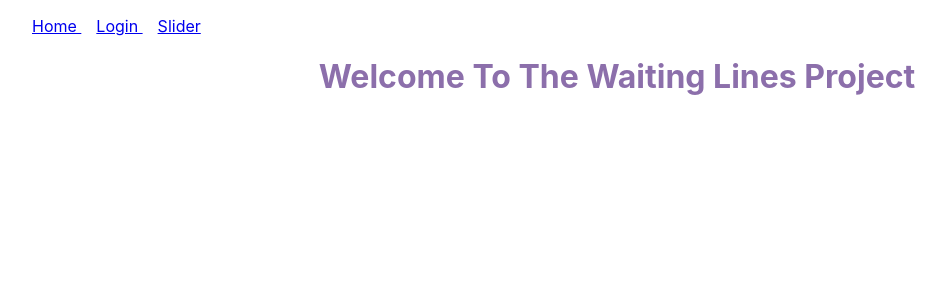
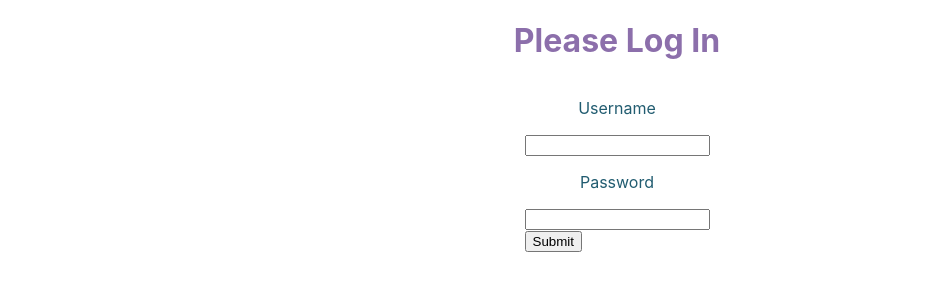
Before and after one commit to irajput/waitinglinesproject, a React (Create React App) app in the folder client/: page / in a window 1280 px wide. Shown: the top 300 px of the page, without its empty margins (23-969 px from the left). Built offline with nearby package versions, Linux system fonts and the light colour scheme.

Commit message:
Updated login front-end

```diff
--- a/client/package.json
+++ b/client/package.json
@@ -11,6 +11,7 @@
     "react-dom": "^17.0.2",
     "react-router-dom": "^6.0.2",
     "react-scripts": "4.0.3",
+    "recharts": "^2.1.6",
     "web-vitals": "^1.1.2"
   },
   "scripts": {
--- a/client/src/App/App.js
+++ b/client/src/App/App.js
@@ -1,57 +1,29 @@
 // client/src/App.js
 import React from "react";
+import { BrowserRouter, Route, Routes } from 'react-router-dom';
+import Dashboard from '../Dashboard.js';
+import Preferences from '../Preferences.js';
+import Login from '../Login/Login';
 import "./App.css";
-import Home from "../Home/Home";
-import Slider from "../Slider/Slider";
-import Login from "../Login/Login";
-import { Routes, Route, Link} from "react-router-dom";
-
-function setToken(userToken) {
-  sessionStorage.setItem('token', JSON.stringify(userToken));
-}
-
-function getToken() {
-  const tokenString = sessionStorage.getItem('token');
-  const userToken = JSON.parse(tokenString);
-  return userToken?.token
-}
-
+import useToken from './useToken';
 
 function App() {
+  const { token, setToken } = useToken();
+
+  if(!token) {
+    return <Login setToken={setToken} />
+  }
+
   return (
-    <div className ="App">
-    <nav>
-        <ul id="navbar">
-          <li>
-            <Link to="/"> Home </Link>
-          </li>
-          <li>
-            <Link to="/login"> Login </Link>
-          </li>
-          <li>
-            <Link to="/slider"> Slider </Link>
-          </li>
-        </ul>
-      </nav>
-
-    <div className = "main" >
-
-    <Routes>
-      <Route exact path="/" element={<Home/>} />
-
-      <Route path="/login" element={<Login/>} />
-
-      <Route path="/slider" element={<Slider/>} />
-
-    </Routes>
-
+    <div className="wrapper">
+      <h1>Application</h1>
+      <BrowserRouter>
+        <Routes>
+          <Route path="/dashboard" element={<Dashboard/>} />
+          <Route path="/preferences" element={<Preferences/>} />
+        </Routes>
+      </BrowserRouter>
     </div>
-
-
-    </div>
-
-
-
   );
 }
 
--- a/client/src/Login/Login.js
+++ b/client/src/Login/Login.js
@@ -1,31 +1,51 @@
 // client/src/Login.js
 
 import React, { useState } from 'react';
-import PropTypes from 'prop-types';
 
 import './Login.css';
 
-async function loginUser(credentials) {
-  return fetch('http://localhost:3000/login', {
+function setToken(userToken) {
+  console.log(JSON.stringify(userToken))
+  sessionStorage.setItem('token', JSON.stringify(userToken));
+}
+
+async function loginUser(email, password) {
+  try {
+    let body = {"email":email,"password":password,}
+    console.log(body)
+    return fetch('http://localhost:3001/login', {
+      mode: 'no-cors',
       method: 'POST',
       headers: {
         'Content-Type': 'application/json'
       },
-    body: JSON.stringify(credentials)
+      body: {"email":email,"password":password,},
     })
     .then(data => data.json())
   }
+  catch (error) {
+    fetch('http://localhost:3001/signup', {
+      method: 'POST',
+      headers: {
+        'Content-Type': 'application/json'
+      },
+      body: {"email":email,"password":password}
+    })
+    .then(data => data.json())
+    return loginUser(email, password);
+  }
+}
 
-export default function Login({ setToken }) {
-  const [username, setUserName] = useState();
+export default function Login() {
+  const [email, setEmail] = useState();
   const [password, setPassword] = useState();
 
   const handleSubmit = async e => {
     e.preventDefault();
-    const token = await loginUser({
-      username,
-      password
-    });
+    const token = await loginUser(
+      email,
+      password);
+    console.log("Got token");
     setToken(token);
   }
 
@@ -35,7 +55,7 @@ export default function Login({ setToken }) {
         <form onSubmit={handleSubmit}>
         <label>
             <p>Username</p>
-            <input type="text" onChange={e => setUserName(e.target.value)}/>
+            <input type="text" onChange={e => setEmail(e.target.value)}/>
         </label>
         <label>
             <p>Password</p>
@@ -48,7 +68,3 @@ export default function Login({ setToken }) {
     </div>
   )
 }
-
-Login.propTypes = {
-  setToken: PropTypes.func.isRequired
-}
```
Also changed, not shown: 2 other files (tests, documents, lock files or other folders). Lines whose indentation alone changed are shown as unchanged.
